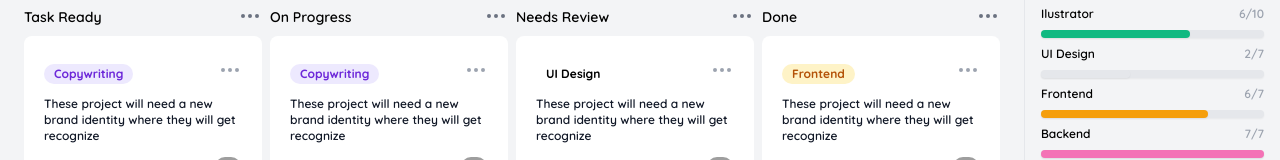
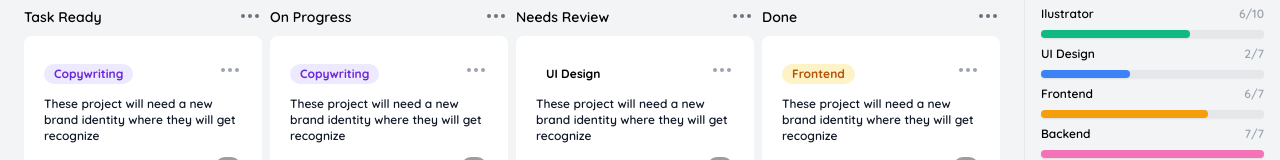
Before and after one commit to ekosutrisno/exomtodo, a Vue app: page /dashboard in a window 1280 px wide. Shown: the part 148-308 px from the top of the page. Built offline with nearby package versions, Linux system fonts and the light colour scheme; grey boxes are pictures that could not be loaded.

Commit message:
fix: Fixed text positon in button add card and color in progress bar

```diff
--- a/src/pages/apps/Dashboard.vue
+++ b/src/pages/apps/Dashboard.vue
@@ -156,7 +156,9 @@
                   </button>
                 </div>
                 <div class="w-full flex items-center mt-3 justify-between">
-                  <router-link to="/" class="w-full py-2 px-3 focus:outline-none bg-green-400 rounded-xl text-gray-50 font-medium hover:bg-green-500 transition">Done</router-link>
+                  <router-link to="/" class="w-full py-2 px-3 focus:outline-none bg-green-400 rounded-xl text-gray-50 font-medium hover:bg-green-500 transition text-center">
+                  Done
+                  </router-link>
                 </div>
               </div>
               <!-- End New Card Sect -->
@@ -526,7 +528,7 @@
               <span class="text-xs font-semibold text-gray-400">2/7</span>
             </div>
             <div class="w-full h-2 shadow-sm rounded-full bg-gray-200 relative cursor-pointer hover:bg-gray-300 transition">
-              <div class="w-2/5 shadow-sm h-2 rounded-full bg-cyan-500 absolute inset-0"></div>
+              <div class="w-2/5 shadow-sm h-2 rounded-full bg-blue-500 absolute inset-0"></div>
             </div>
           </div>
           <div class="inline-block w-full space-y-2">
```
